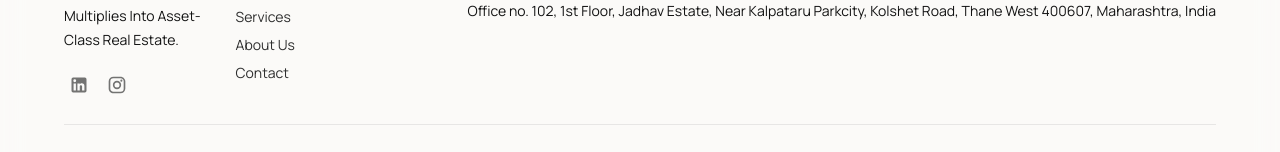
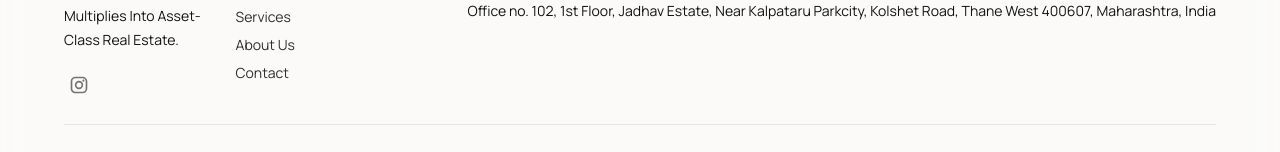
Before and after one commit to fluxinfotech/8x-real-estate-consultant, a React (Vite) app: page / in a window 1280 px wide. Shown: the part 5862-6014 px from the top of the page. Built offline with nearby package versions, Linux system fonts and the light colour scheme.

Commit message:
insta link updated.

```diff
--- a/src/layouts/Footer.tsx
+++ b/src/layouts/Footer.tsx
@@ -1,5 +1,4 @@
 import { Box, Container, Divider, IconButton, Link, Stack, Typography } from '@mui/material'
-import LinkedInIcon from '@mui/icons-material/LinkedIn'
 import InstagramIcon from '@mui/icons-material/Instagram'
 import { NavLink } from 'react-router-dom'
 import type { SiteConfig } from '../types'
@@ -43,10 +42,7 @@ export function Footer({ config }: FooterProps) {
               {config.brand.tagline}
             </Typography>
             <Stack direction="row" spacing={1} sx={{ mt: 2 }}>
-              <IconButton aria-label="LinkedIn" size="small" component="a" href="https://www.linkedin.com" target="_blank" rel="noreferrer">
-                <LinkedInIcon fontSize="small" />
-              </IconButton>
-              <IconButton aria-label="Instagram" size="small" component="a" href="https://www.instagram.com" target="_blank" rel="noreferrer">
+              <IconButton aria-label="Instagram" size="small" component="a" href="https://www.instagram.com/8x_realestate?igsh=dTM3amlnNmQzNm96" target="_blank" rel="noreferrer">
                 <InstagramIcon fontSize="small" />
               </IconButton>
             </Stack>
```
